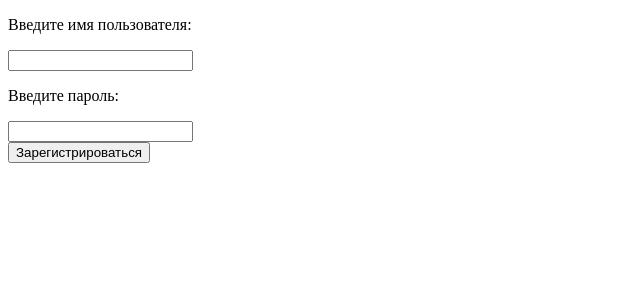
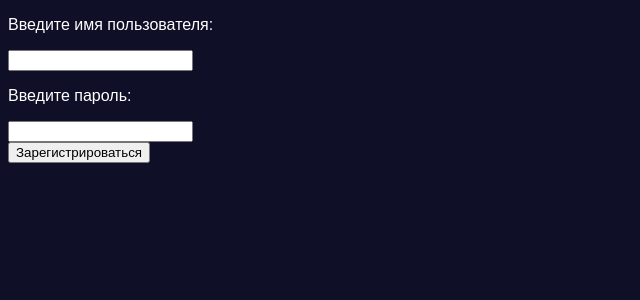
Before and after one commit to Nikdevelop/UptimeTracker, a Flask app: page /register in a window 1280 px wide. Shown: the top 300 px of the page, without its empty margins (0-640 px from the left). Run offline with Flask 2, Linux system fonts and the light colour scheme.

Commit message:
Changed styles

```diff
--- a/static/style.css
+++ b/static/style.css
@@ -1,6 +1,7 @@
 body {
     background-color: #0f1027;
     color: white;
+    font-family: Arial, Helvetica, sans-serif;
 }
 
 a {
--- a/templates/index.html
+++ b/templates/index.html
@@ -4,7 +4,7 @@
     <meta charset="UTF-8">
     <meta http-equiv="X-UA-Compatible" content="IE=edge">
     <meta name="viewport" content="width=device-width, initial-scale=1.0">
-    <title>Uptime Tracker</title>
+    <title>Мониторинг вузов</title>
     <link rel="stylesheet" href="{{ url_for('static', filename='style.css') }}">
 </head>
 <body>
--- a/templates/login.html
+++ b/templates/login.html
@@ -4,6 +4,7 @@
     <meta charset="UTF-8">
     <meta http-equiv="X-UA-Compatible" content="IE=edge">
     <meta name="viewport" content="width=device-width, initial-scale=1.0">
+    <link rel="stylesheet" href="{{ url_for('static', filename='style.css') }}">
     <title>Вход в аккаунт</title>
 </head>
 <body>
--- a/templates/register.html
+++ b/templates/register.html
@@ -4,6 +4,7 @@
     <meta charset="UTF-8">
     <meta http-equiv="X-UA-Compatible" content="IE=edge">
     <meta name="viewport" content="width=device-width, initial-scale=1.0">
+    <link rel="stylesheet" href="{{ url_for('static', filename='style.css') }}">
     <title>Регистрация аккаунта</title>
 </head>
 <body>
```
